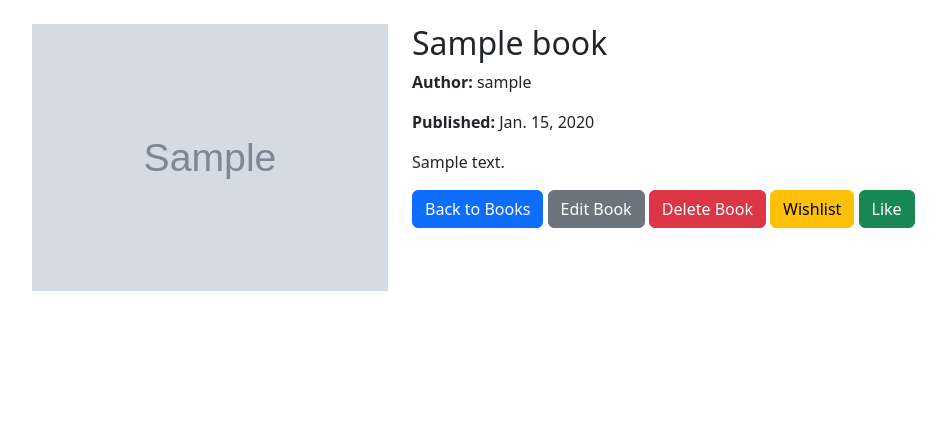
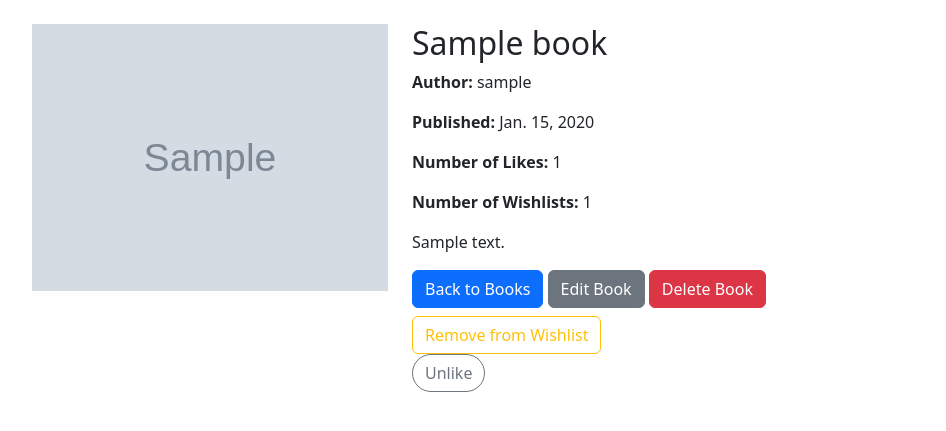
Before and after one commit to Mohamed-A-Badr/book-store, a Django app: a page that uses templates/books/book_detail.html in a window 1280 px wide. Shown: the part 68-499 px from the top of the page, without its empty margins (50-996 px from the left). Run offline with Django 5.2, Linux system fonts and the light colour scheme; a user stored in the database is signed in; tables that the repository leaves empty hold one stand-in row (values such as "Sample post"); grey boxes marked "Sample" are stand-in pictures.

Commit message:
Add like and wishlist to books

```diff
--- a/accounts/views.py
+++ b/accounts/views.py
@@ -54,6 +54,6 @@ def logout_view(request):
     if request.method == "POST":
         logout(request)
 
-        return redirect("login")
+        return redirect("books:book_list")
     else:
         return render(request, "accounts/logout.html")
--- a/books/models.py
+++ b/books/models.py
@@ -18,6 +18,17 @@ class Book(models.Model):
     created = models.DateTimeField(auto_now_add=True)
     updated = models.DateTimeField(auto_now=True)
 
+    users_like = models.ManyToManyField(
+        get_user_model(),
+        blank=True,
+        related_name="books_liked",
+    )
+    users_wishlist = models.ManyToManyField(
+        get_user_model(),
+        blank=True,
+        related_name="books_wished",
+    )
+
     class Meta:
         indexes = [models.Index(fields=["isbn", "-publish"])]
         ordering = ["-publish"]
--- a/books/views.py
+++ b/books/views.py
@@ -16,11 +16,32 @@ class BookListView(ListView):
 
 def book_detail(request, book_slug):
     book = get_object_or_404(Book, slug=book_slug)
+    is_liked = book.users_like.filter(id=request.user.id).exists()
+    is_in_wishlist = book.users_wishlist.filter(id=request.user.id).exists()
 
+    if request.method == "POST":
+        if "like" in request.POST:
+            if is_liked:
+                book.users_like.remove(request.user)
+            else:
+                book.users_like.add(request.user)
+            return redirect("books:book_detail", book_slug=book.slug)
+        elif "wishlist" in request.POST:
+            if is_in_wishlist:
+                book.users_wishlist.remove(request.user)
+            else:
+                book.users_wishlist.add(request.user)
+            return redirect("books:book_detail", book_slug=book.slug)
     return render(
         request,
         "books/book_detail.html",
-        {"book": book},
+        {
+            "book": book,
+            "is_liked": is_liked,
+            "is_in_wishlist": is_in_wishlist,
+            "num_of_likes": book.users_like.count(),
+            "num_of_wishlist": book.users_wishlist.count(),
+        },
     )
 
 
--- a/templates/books/book_detail.html
+++ b/templates/books/book_detail.html
@@ -10,14 +10,43 @@
             <h2>{{ book.title }}</h2>
             <p><strong>Author:</strong> {{ book.author }}</p>
             <p><strong>Published:</strong> {{ book.publish }}</p>
+            <p><strong>Number of Likes:</strong> {{ num_of_likes }}</p>
+            <p><strong>Number of Wishlists:</strong> {{ num_of_wishlist }}</p>
             <p>{{ book.description }}</p>
             <a href="{% url 'books:book_list' %}" class="btn btn-primary">Back to Books</a>
             {% if request.user.is_authenticated and request.user == book.author %}
             <a href="{% url 'books:book_edit' book.slug %}" class="btn btn-secondary">Edit Book</a>
             <a href="{% url 'books:book_delete' book.slug %}" class="btn btn-danger">Delete Book</a>
             {% endif %}
-            <a href="#" class="btn btn-warning">Wishlist</a>
-            <a href="#" class="btn btn-success">Like</a>
+            {% if request.user.is_authenticated %}
+            <div class="col-md-4 mt-2">
+                <form action="" method="post">
+                    {% csrf_token %}
+
+                    <!-- Wishlist Button -->
+                    {% if is_in_wishlist %}
+                    <button type="submit" name="wishlist" class="btn btn-outline-warning">
+                        Remove from Wishlist
+                    </button>
+                    {% else %}
+                    <button type="submit" name="wishlist" class="btn btn-warning">
+                        Add to Wishlist
+                    </button>
+                    {% endif %}
+
+                    <!-- Like Button -->
+                    {% if is_liked %}
+                    <button type="submit" name="like" class="btn btn-outline-secondary rounded-pill">
+                        Unlike
+                    </button>
+                    {% else %}
+                    <button type="submit" name="like" class="btn btn-success rounded-pill">
+                        Like
+                    </button>
+                    {% endif %}
+                </form>
+            </div>
+            {% endif %}
         </div>
     </div>
 </div>
```
Also changed, not shown: books/migrations/0005_book_users_like_book_users_wishlist.py (added).
